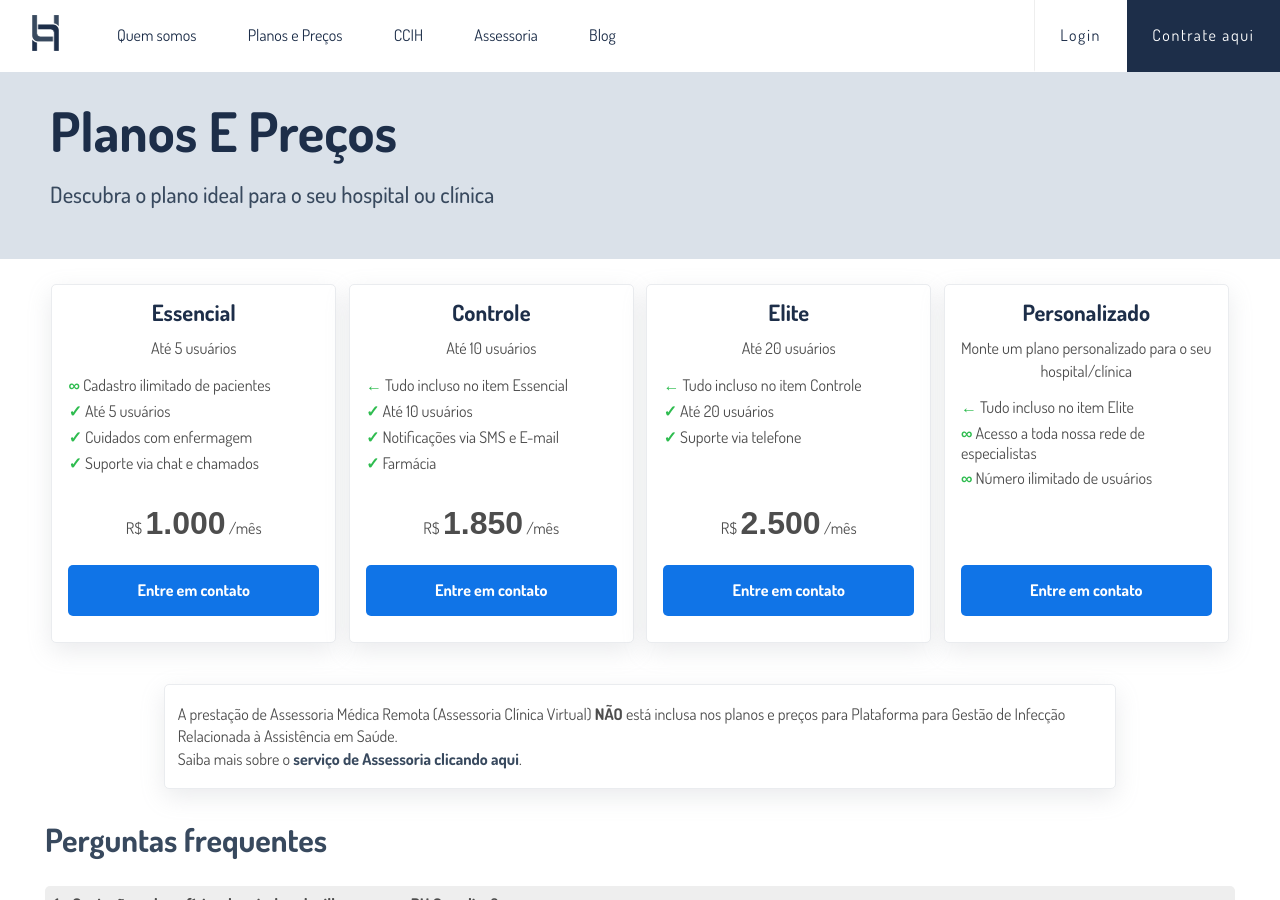
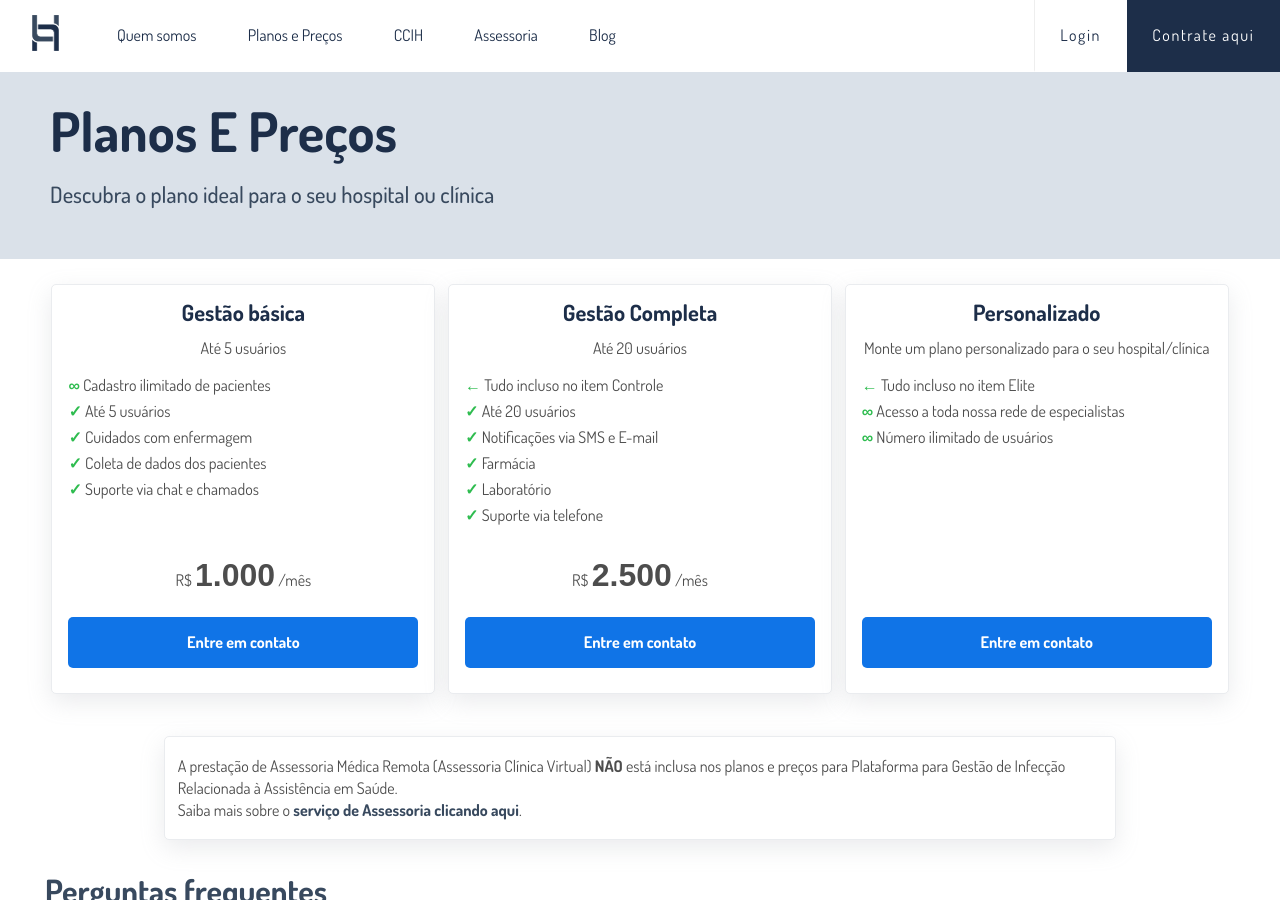
Before and after one commit to phguardian/site, a Jekyll site: the page built from planos-precos.html, in a window 1280 px wide and 900 px high. Built offline with Jekyll 4.4.1, drawn with Linux system fonts in a browser that asks for light colours; nearby versions of some CDN libraries.

Commit message:
fix planos

```diff
--- a/planos-precos.html
+++ b/planos-precos.html
@@ -7,7 +7,7 @@ description: Descubra o plano ideal para o seu hospital ou clínica
 <div class="plans">
     <div class="flex-item-1">
         <div>
-            <h3>Essencial</h3>
+            <h3>Gestão básica</h3>
             <p>
                 Até 5 usuários
             </p>
@@ -21,6 +21,9 @@ description: Descubra o plano ideal para o seu hospital ou clínica
             </li>
             <li class="check-mark">
                 Cuidados com enfermagem
+            </li>
+            <li class="check-mark">
+                Coleta de dados dos pacientes
             </li>
             <li class="check-mark">
                 Suporte via chat e chamados
@@ -37,37 +40,7 @@ description: Descubra o plano ideal para o seu hospital ou clínica
     </div>
     <div class="flex-item-1">
         <div>
-            <h3>Controle</h3>
-            <p>
-                Até 10 usuários
-            </p>
-        </div>
-        <ul class="position-relative flex-auto">
-            <li class="leftwards-arrow">
-                Tudo incluso no item Essencial
-            </li>
-            <li class="check-mark">
-                Até 10 usuários
-            </li>
-            <li class="check-mark">
-                Notificações via SMS e E-mail
-            </li>
-            <li class="check-mark">
-                Farmácia
-            </li>
-        </ul>
-        <div>
-            <p class="price">
-                R$
-                <span>1.850</span>
-                /mês
-            </p>
-            <a class="button" href="#">Entre em contato</a>
-        </div>
-    </div>
-    <div class="flex-item-1">
-        <div>
-            <h3>Elite</h3>
+            <h3>Gestão Completa</h3>
             <p>
                 Até 20 usuários
             </p>
@@ -78,6 +51,15 @@ description: Descubra o plano ideal para o seu hospital ou clínica
             </li>
             <li class="check-mark">
                 Até 20 usuários
+            </li>
+            <li class="check-mark">
+                Notificações via SMS e E-mail
+            </li>
+            <li class="check-mark">
+                Farmácia
+            </li>
+            <li class="check-mark">
+                Laboratório
             </li>
             <li class="check-mark">
                 Suporte via telefone
```
